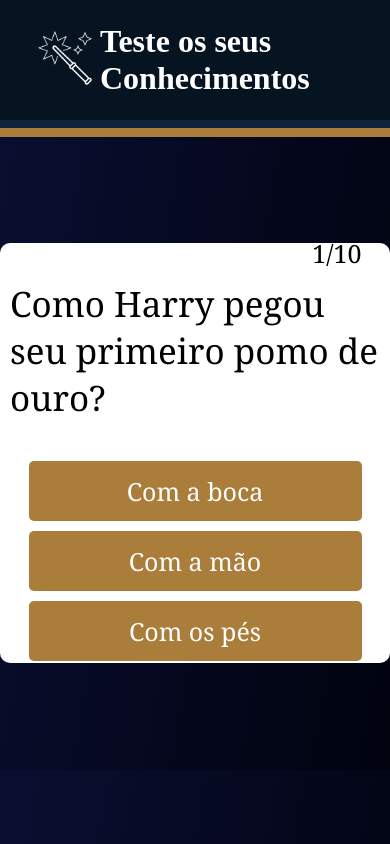
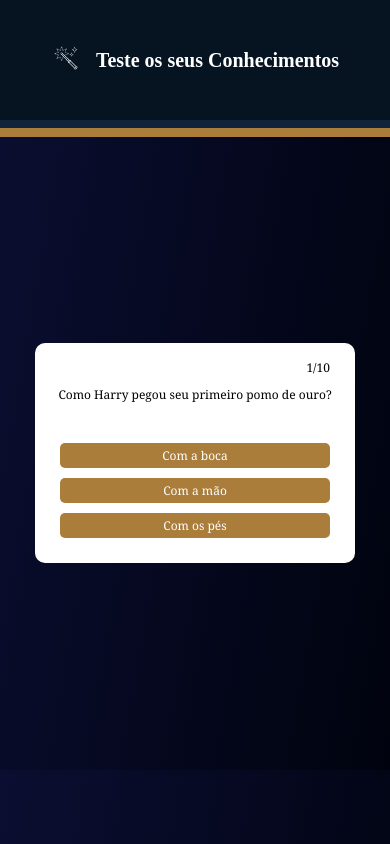
Before and after one commit to DaniScoton/ProjetoHarryPotter, a plain HTML site: page html/quiz.html in a window 390 px wide. Drawn offline with Linux system fonts and the light colour scheme; a web font is replaced by a local one.

Commit message:
responsivo

```diff
--- a/css/feiticos.css
+++ b/css/feiticos.css
@@ -78,3 +78,49 @@ span{
     color: #fff;
     letter-spacing: 0.2ch;
 }
+
+@media (max-width: 840px){
+
+    img{
+        width: 50px;
+    }
+
+    span{
+        display: none;
+    }
+
+    header{
+        justify-content: center;
+    }
+
+    .titulo{
+        margin-left: 20px;
+    }
+}
+
+@media (max-width: 350px){
+
+    .titulo{
+        font-size: 25px;
+        margin-left: 10px;
+    }
+
+    img{
+        width: 40px;
+    }
+
+    .item{
+        max-width: 320px;
+        min-width: 200px;
+    }
+
+}
+
+@media (max-width: 330px){
+
+    .item{
+        max-width: 270px;
+        min-width: 200px;
+    }
+
+}
--- a/css/personagens.css
+++ b/css/personagens.css
@@ -78,3 +78,49 @@ span{
     color: #fff;
     letter-spacing: 0.2ch;
 }
+
+@media (max-width: 840px){
+
+    img{
+        width: 50px;
+    }
+
+    span{
+        display: none;
+    }
+
+    header{
+        justify-content: center;
+    }
+
+    .titulo{
+        margin-left: 20px;
+    }
+}
+
+@media (max-width: 350px){
+
+    .titulo{
+        font-size: 25px;
+        margin-left: 10px;
+    }
+
+    img{
+        width: 40px;
+    }
+
+    .item{
+        max-width: 320px;
+        min-width: 200px;
+    }
+
+}
+
+@media (max-width: 330px){
+
+    .item{
+        max-width: 270px;
+        min-width: 200px;
+    }
+
+}
--- a/css/quiz.css
+++ b/css/quiz.css
@@ -151,3 +151,159 @@ button {
     margin-top: 20px;
     height: 60px;
 }
+
+@media (max-width: 1300px){
+
+    main{
+        width: 800px;
+        height: 300px;
+    }
+
+    .spnQtd{
+        font-size: 20px;
+    }
+
+    .question{
+        font-size: 25px;
+    }
+
+    .answer{
+        font-size: 20px;
+        height: 50px;
+    }
+}
+
+@media (max-width: 925px){
+
+    span{
+        display: none;
+    }
+
+    header{
+        justify-content: center;
+    }
+
+    img{
+        width: 50px;
+    }
+
+    .titulo{
+        margin-left: 15px;
+        font-size: 25px;
+    }
+
+    main{
+        width: 600px;
+        height: 250px;
+    }
+
+    .spnQtd{
+        font-size: 15px;
+    }
+
+    .question{
+        font-size: 20px;
+    }
+
+    .answer{
+        font-size: 18px;
+        height: 40px;
+    }
+}
+
+@media (max-width: 655px){
+
+    main{
+        width: 450px;
+        height: 200px;
+    }
+
+    .titulo{
+        font-size: 25px;
+    }
+
+    img{
+        width: 50px;
+    }
+
+    .spnQtd{
+        font-size: 12px;
+    }
+
+    .question{
+        font-size: 15px;
+    }
+
+    .answer{
+        font-size: 15px;
+        height: 30px;
+    }
+}
+
+@media (max-width: 520px){
+
+    main{
+        width: 350px;
+        height: 200px;
+    }
+
+    .question{
+        font-size: 12px;
+    }
+
+    .answer{
+        font-size: 12px;
+        height: 25px;
+    }
+}
+
+@media (max-width: 435px){
+
+    img{
+        width: 30px;
+    }
+
+    .titulo{
+        font-size: 20px;
+    }
+
+    main{
+        width: 300px;
+        height: 200px;
+    }
+}
+
+@media (max-width: 350px){
+
+    .titulo{
+        font-size: 15px;
+    }
+
+    main{
+        width: 290px;
+        height: 200px;
+    }
+
+    .spnQtd{
+        font-size: 10px;
+    }
+
+    .question{
+        font-size: 10px;
+    }
+
+    .answer{
+        font-size: 10px;
+        height: 25px;
+    }
+
+}
+
+@media (max-width: 320px){
+
+    main{
+        width: 250px;
+        height: 180px;
+    }
+
+}
```
Also changed, not shown: css/style.css (+81 -1 lines).
